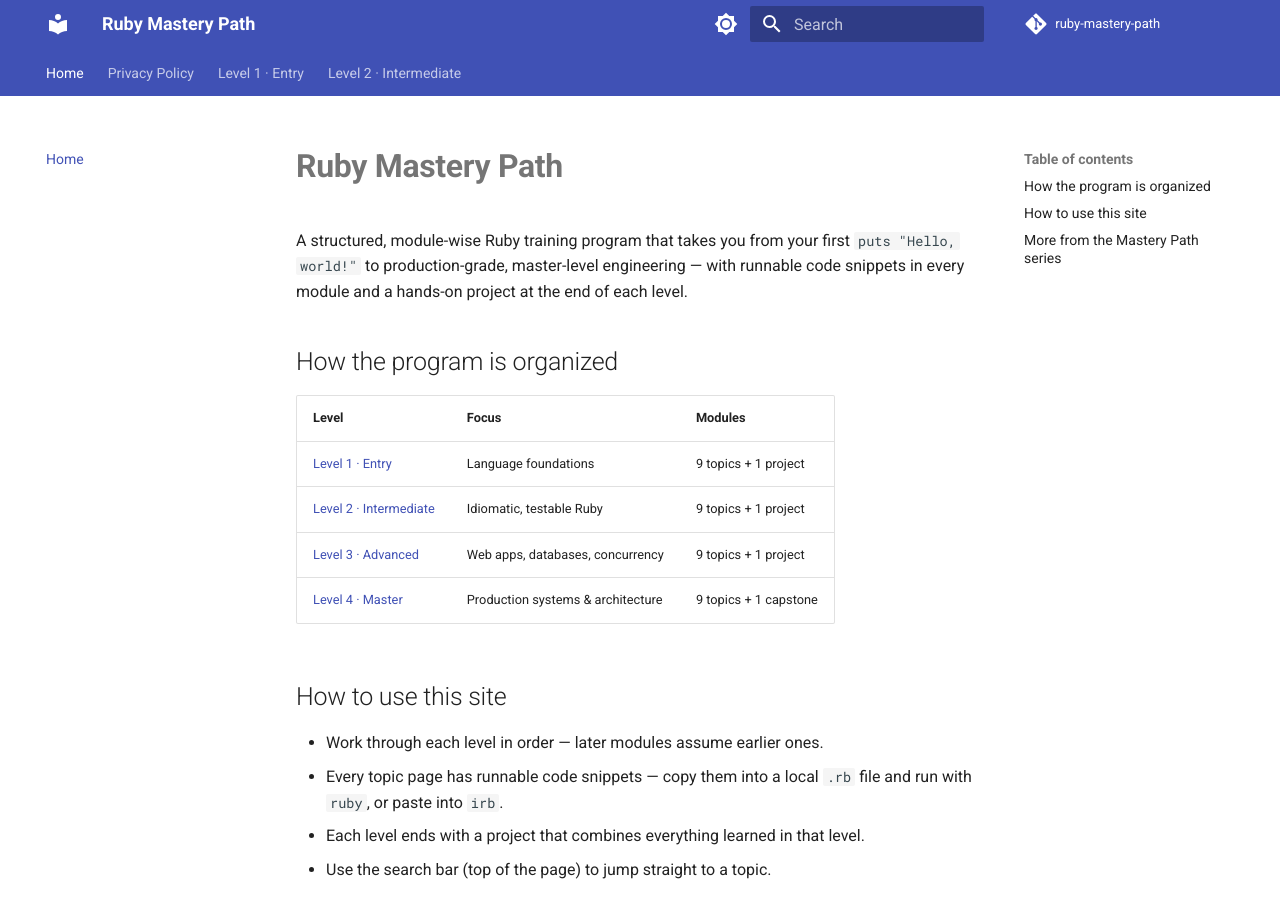
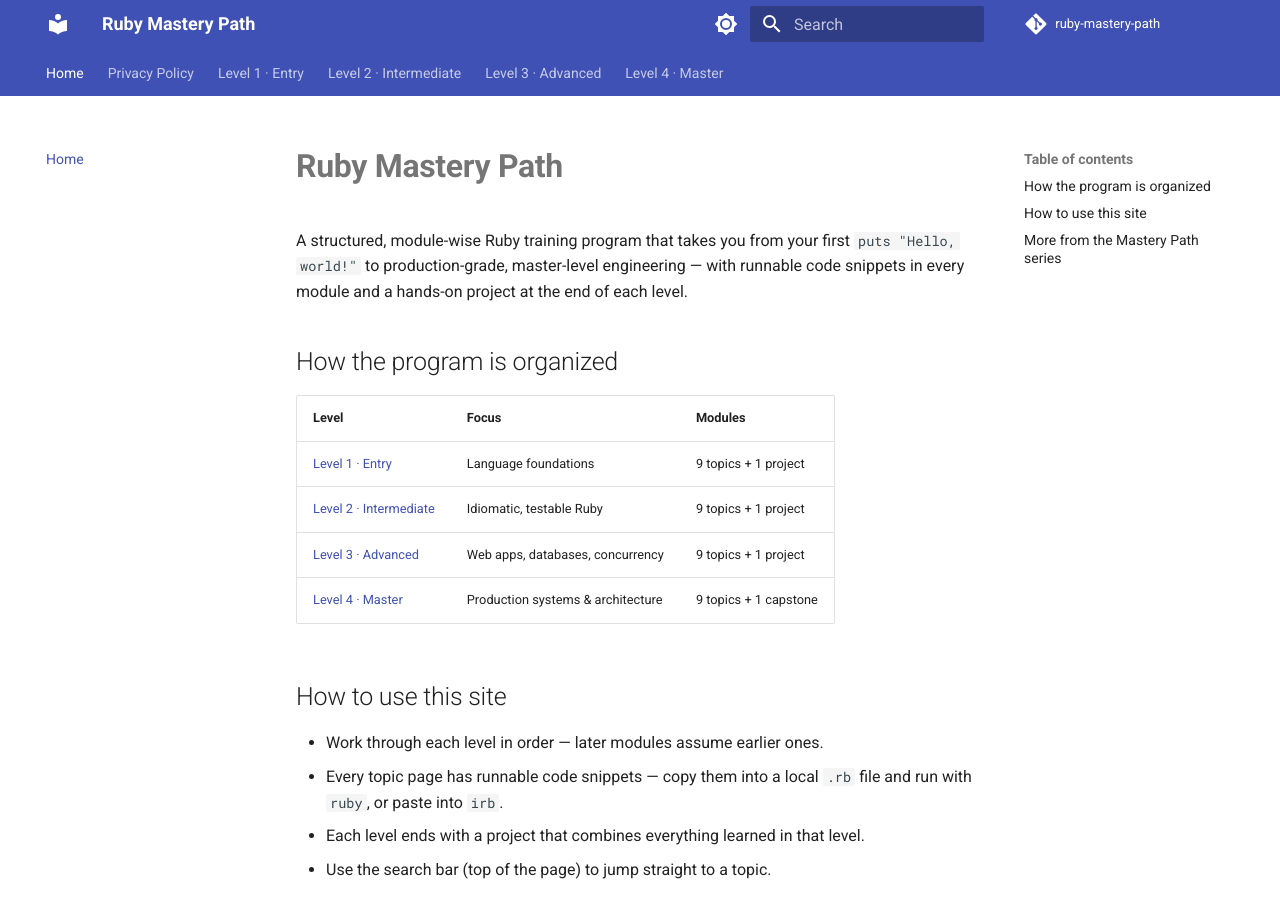
Before and after one commit to SIGILIPELLI/ruby-mastery-path, an MkDocs documentation site: the page built from docs/index.md, in a window 1280 px wide and 900 px high. Built offline with MkDocs 1.6.1 and Material for MkDocs 9.7.7, drawn with Linux system fonts in a browser that asks for light colours; comment, search, counter and statistics services are not loaded; part of the change alters nothing that is shown.

Commit message:
Restore finished level(s) to nav/sitemap/homepage
Co-Authored-By: Claude Opus 5 <noreply@anthropic.com>

```diff
--- a/mkdocs.yml
+++ b/mkdocs.yml
@@ -74,7 +74,27 @@ nav:
       - "08 · Gem Development Basics": level-2/08-gem-development.md
       - "09 · Enumerable & Comparable": level-2/09-enumerable-comparable.md
       - "10 · Project — Weather CLI": level-2/10-project-weather-cli.md
-# --- auto-pruned stub levels (see AdSense low-value-content fix) ---
-exclude_docs: |
-  level-3/*.md
-  level-4/*.md
+  - "Level 3 · Advanced":
+      - Overview: level-3/index.md
+      - "01 · Building Web Apps with Sinatra": level-3/01-sinatra.md
+      - "02 · Databases with ActiveRecord": level-3/02-activerecord.md
+      - "03 · Testing Advanced": level-3/03-testing-advanced.md
+      - "04 · Metaprogramming Advanced": level-3/04-metaprogramming-advanced.md
+      - "05 · Design Patterns in Ruby": level-3/05-design-patterns.md
+      - "06 · Performance & Profiling": level-3/06-performance-profiling.md
+      - "07 · Concurrency in Ruby": level-3/07-concurrency.md
+      - "08 · Working with Rake Tasks": level-3/08-rake-tasks.md
+      - "09 · Building CLIs with Thor or OptionParser": level-3/09-cli-thor-optparse.md
+      - "10 · Project — REST API Service": level-3/10-project-rest-api.md
+  - "Level 4 · Master":
+      - Overview: level-4/index.md
+      - "01 · Rails/Production Patterns": level-4/01-production-patterns.md
+      - "02 · Background Jobs (Sidekiq)": level-4/02-background-jobs.md
+      - "03 · Security Best Practices": level-4/03-security-best-practices.md
+      - "04 · Testing at Scale & CI": level-4/04-testing-at-scale-ci.md
+      - "05 · Deployment (Docker)": level-4/05-deployment-docker.md
+      - "06 · Performance at Scale": level-4/06-performance-at-scale.md
+      - "07 · API Design & Versioning": level-4/07-api-design-versioning.md
+      - "08 · Message Queues": level-4/08-message-queues.md
+      - "09 · Code Quality & RuboCop": level-4/09-code-quality-rubocop.md
+      - "10 · Capstone Project": level-4/10-capstone-project.md
```
